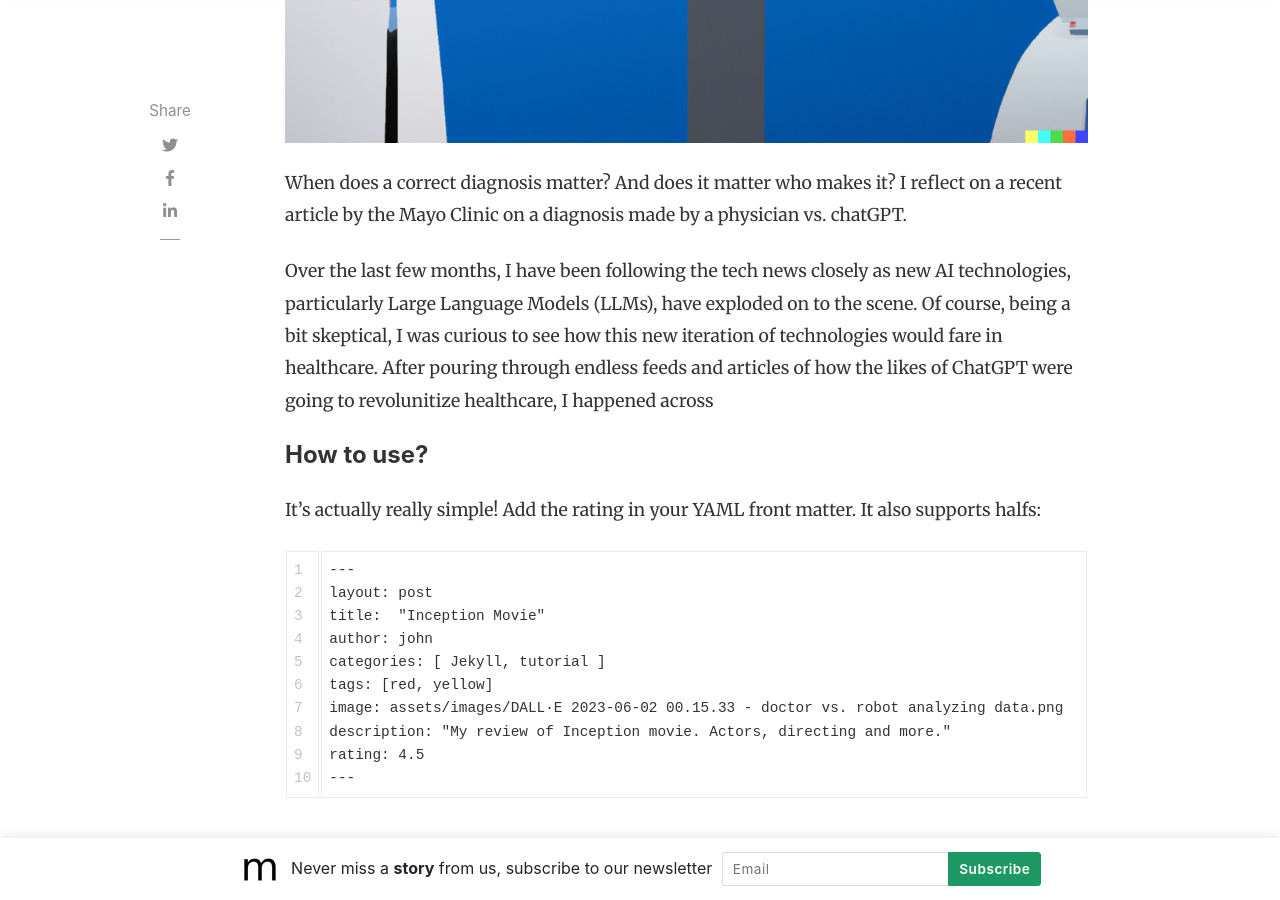
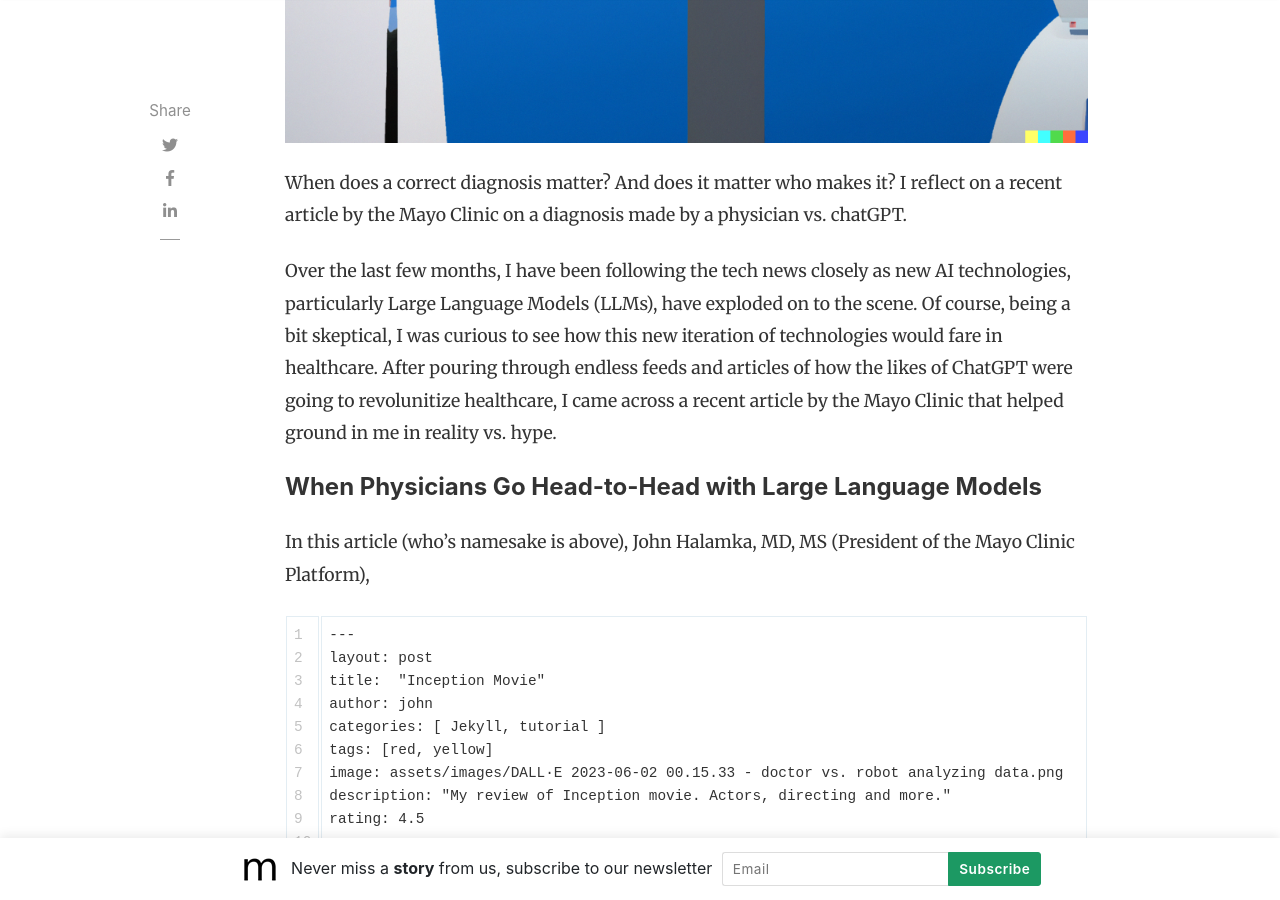
Before and after one commit to slsu0424/slsu0424.github.io, a Jekyll site: the page built from _posts/2023-06-02-test.md, in a window 1280 px wide and 900 px high, scrolled down 1075 px. Built offline with Jekyll 4.4.1, drawn with Linux system fonts in a browser that asks for light colours; nearby versions of some CDN libraries; comment, search, counter and statistics services are not loaded.

Commit message:
Update 2023-06-02-test.md

````diff
--- a/_posts/2023-06-02-test.md
+++ b/_posts/2023-06-02-test.md
@@ -13,11 +13,12 @@
 
 When does a correct diagnosis matter?  And does it matter who makes it?  I reflect on a recent article by the Mayo Clinic on a diagnosis made by a physician vs. chatGPT.
 
-Over the last few months, I have been following the tech news closely as new AI technologies, particularly Large Language Models (LLMs), have exploded on to the scene.  Of course, being a bit skeptical, I was curious to see how this new iteration of technologies would fare in healthcare.  After pouring through endless feeds and articles of how the likes of ChatGPT were going to revolunitize healthcare, I happened across
+Over the last few months, I have been following the tech news closely as new AI technologies, particularly Large Language Models (LLMs), have exploded on to the scene.  Of course, being a bit skeptical, I was curious to see how this new iteration of technologies would fare in healthcare.  After pouring through endless feeds and articles of how the likes of ChatGPT were going to revolunitize healthcare, I came across a recent article by the Mayo Clinic that helped ground in me in reality vs. hype.
 
-#### How to use?
 
-It's actually really simple! Add the rating in your YAML front matter. It also supports halfs:
+#### When Physicians Go Head-to-Head with Large Language Models
+
+In this article (who's namesake is above), John Halamka, MD, MS (President of the Mayo Clinic Platform),
 
 ```html
 ---
````
